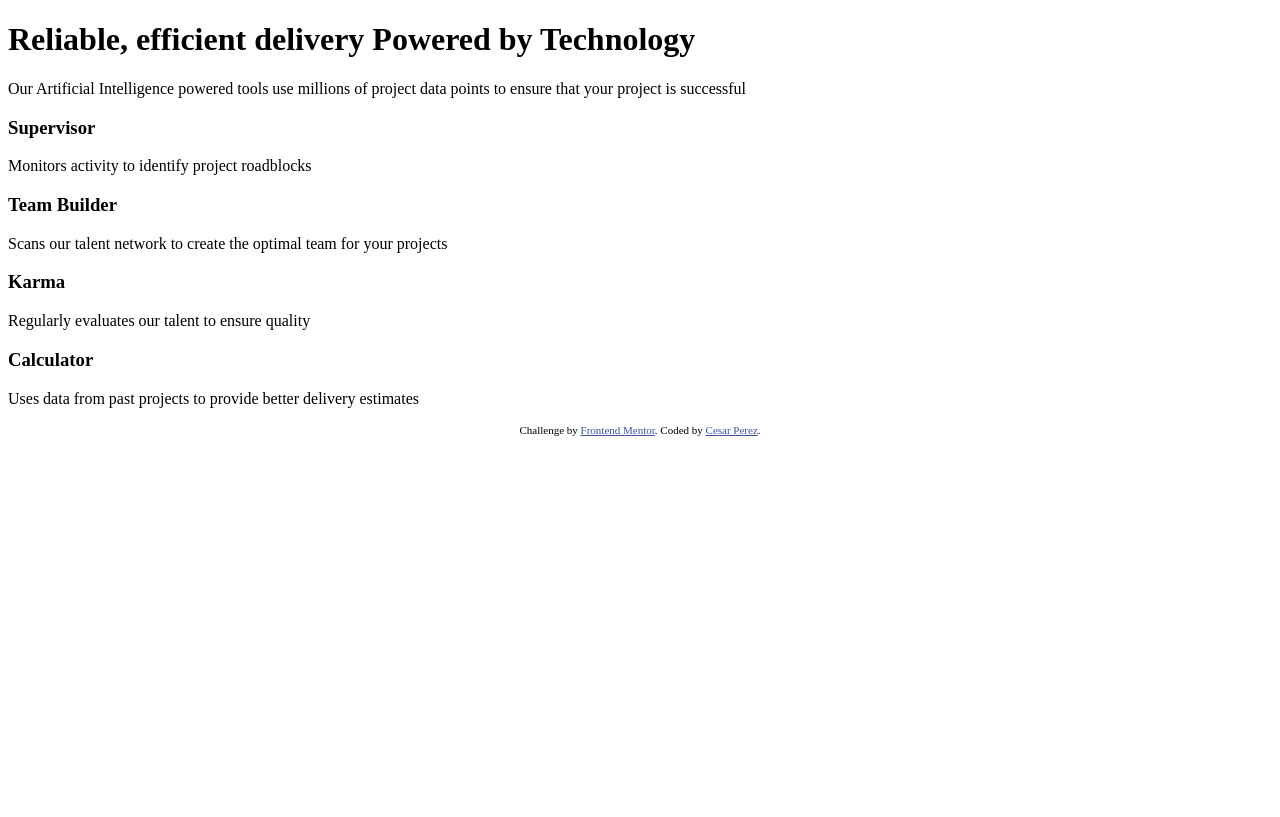
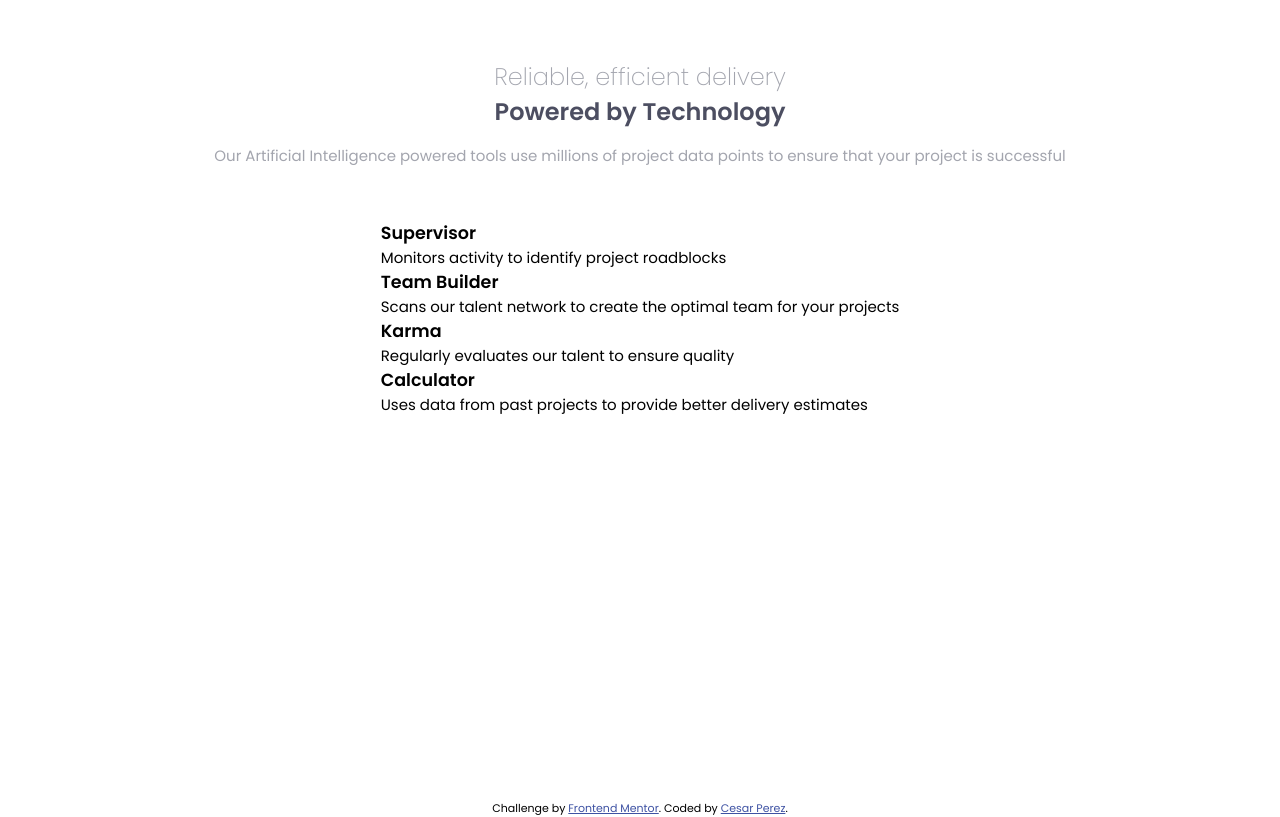
Before and after one commit to S1S4/four-card-feature-section, a plain HTML site: page index.html in a window 1280 px wide. Drawn offline with Linux system fonts and the light colour scheme.

Commit message:
added styles to header

```diff
--- a/index.html
+++ b/index.html
@@ -5,10 +5,13 @@
   <meta name="viewport" content="width=device-width, initial-scale=1.0"> <!-- displays site properly based on user's device -->
 
   <link rel="icon" type="image/png" sizes="32x32" href="./images/favicon-32x32.png">
+  <link rel="preconnect" href="https://fonts.googleapis.com">
+  <link rel="preconnect" href="https://fonts.gstatic.com" crossorigin>
+  <link href="https://fonts.googleapis.com/css2?family=Poppins:wght@200;400;600&display=swap" rel="stylesheet">
+  <link rel="stylesheet" href="./styles/styles.css">
 
   <title>Frontend Mentor | Four card feature section</title>
 
-  <!-- Feel free to remove these styles or customise in your own stylesheet 👍 -->
   <style>
     .attribution { font-size: 11px; text-align: center; }
     .attribution a { color: hsl(228, 45%, 44%); }
@@ -16,8 +19,11 @@
 </head>
 <body>
   <main class="main-container">
-    <h1>Reliable, efficient delivery <strong>Powered by Technology</strong></h1>
-    <p>Our Artificial Intelligence powered tools use millions of project data points to ensure that your project is successful</p>
+    <section class="header">
+      <h1 id="title">Reliable, efficient delivery</h1>
+      <strong id="sponsor">Powered by Technology</strong>
+      <p id="description">Our Artificial Intelligence powered tools use millions of project data points to ensure that your project is successful</p>
+    </section>
 
     <section class="cards-container">
       <div class="card card1">
--- /dev/null
+++ b/styles/styles.css
@@ -0,0 +1,58 @@
+:root {
+    --card-1-border: hsl(180, 62%, 55%);
+    --card-2-border: hsl(0, 78%, 62%);
+    --card-3-border: hsl(34, 97%, 64%);
+    --card-4-border: hsl(212, 86%, 64%);
+    --fonts1: hsl(234, 12%, 34%);
+    --fonts2: hsl(229, 6%, 66%);
+    --fonts3: hsl(0, 0%, 98%);
+}
+* {
+    box-sizing: border-box;
+    margin: 0;
+    padding: 0;
+}
+body {
+    font-size: 15px;
+    font-family: 'Poppins', sans-serif;
+    -ms-overflow-style: none;
+    scrollbar-width: none;
+    overflow-y: scroll;
+}
+body::-webkit-scrollbar {
+    display: none;
+}
+.main-container {
+    display: grid;
+    place-content: center;
+    justify-items: center;
+    grid-template-columns: 1fr;
+    grid-template-rows: 220px 3fr;
+    width: 100%;
+    min-height: 100vh;
+}
+.header {
+    display: flex;
+    flex-direction: column;
+    justify-content: center;
+    align-items: center;
+    margin: 15px 5px 0 5px;
+}
+.header #title {
+    font-weight: 200;
+    font-size: 1.5rem;
+    color: var(--fonts2);
+}
+.header #sponsor {
+    font-size: 1.5rem;
+    font-weight: 600;
+    color: var(--fonts1);
+}
+.header #description {
+    font-weight: 400;
+    color: var(--fonts2);
+    text-align: center;
+    padding: 0.9375rem 1.8rem 0.625rem 1.8rem;
+}
+
+/* ------------------------------------------------------ */
```
